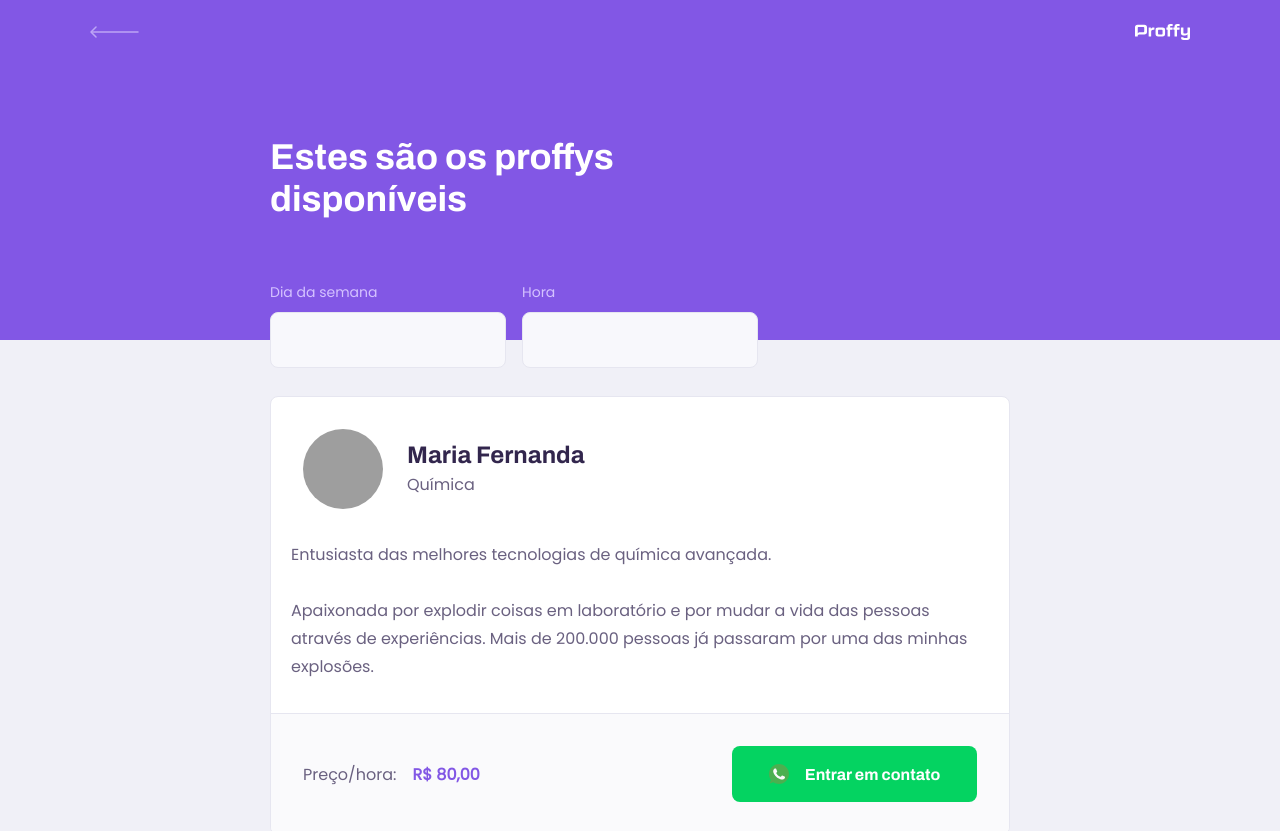
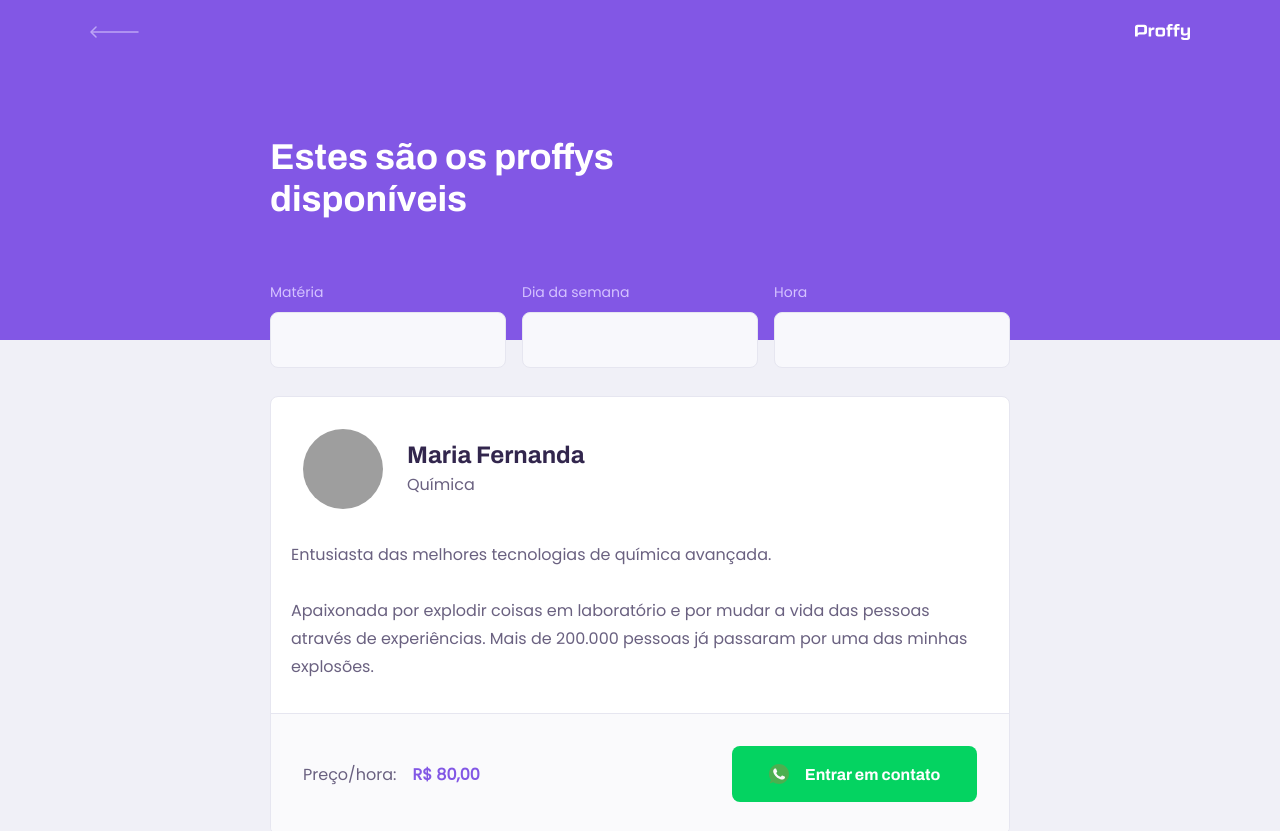
Before and after one commit to nandabalassoni/proffy, a React (Create React App) app: page /study in a window 1280 px wide. Shown: the top 831 px of the page. Built offline with nearby package versions, Linux system fonts and the light colour scheme; grey boxes are pictures that could not be loaded; the HTML template or start-up script is replaced by a standard one.

Commit message:
utilizando o component Input dentro do arquivo Index de TeacherList

```diff
--- a/src/pages/TeacherList/index.tsx
+++ b/src/pages/TeacherList/index.tsx
@@ -2,6 +2,7 @@
 import './styles.css';
 import PageHeader from '../../components/PageHeader';
 import TeacherItem from '../../components/TeacherItem';
+import Input from '../../components/Input';
 
 
 function TeacherList(){
@@ -10,15 +11,9 @@
             <PageHeader title="Estes são os proffys disponíveis">
                 <form id="search-teachers">
 
-                    <div className="input-block">
-                        <label htmlFor="week_day"> Dia da semana</label>
-                        <input type="text" id="week_day"/>
-                    </div>
-
-                    <div className="input-block">
-                        <label htmlFor="time"> Hora</label>
-                        <input type="text" id="time"/>
-                    </div>
+                    <Input name="subject" label="Matéria" />
+                    <Input name="week_day" label="Dia da semana" />
+                    <Input name="time" label="Hora" />
 
                 </form>
             </PageHeader>
```
